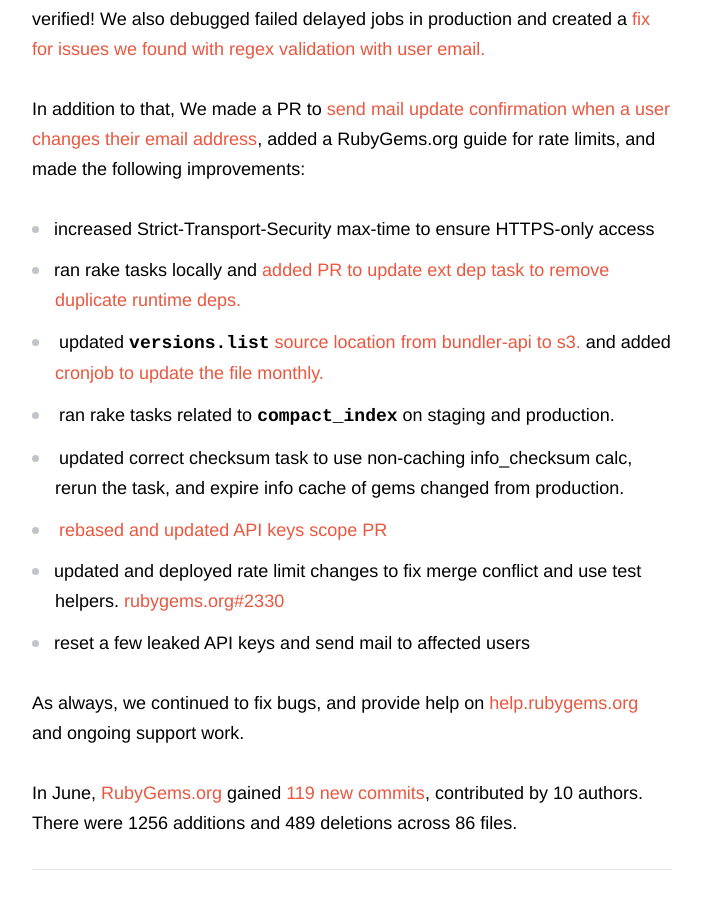
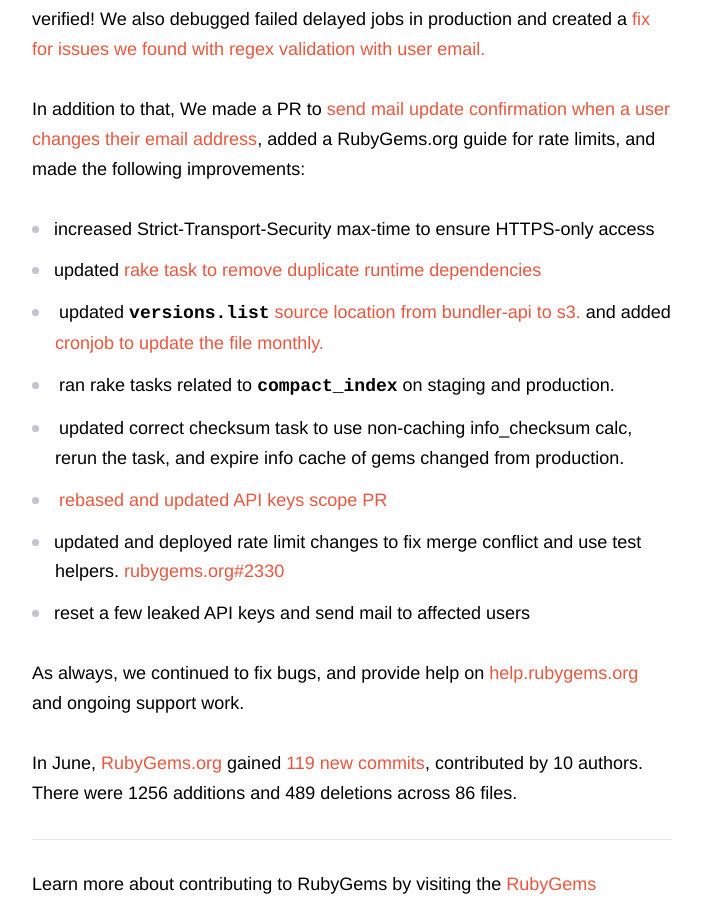
Before and after one commit to rubygems/rubygems.github.io, a Jekyll site: the page built from _posts/2020-07-15-june-rubygems-update.md, in a window 1280 px wide and 900 px high, scrolled down 1693 px. Shown: the whole window, without its empty margins (438-1139 px from the left). Built offline with Jekyll 4.4.1, drawn with Linux system fonts in a browser that asks for light colours; comment, search, counter and statistics services are not loaded.

Commit message:
Update _posts/2020-07-15-june-rubygems-update.md
Co-authored-by: Aditya Prakash <aditya.prakash132@gmail.com>

```diff
--- a/_posts/2020-07-15-june-rubygems-update.md
+++ b/_posts/2020-07-15-june-rubygems-update.md
@@ -32,7 +32,7 @@
 In addition to that, We made a PR to [send mail update confirmation when a user changes their email address](https://github.com/rubygems/rubygems.org/pull/2392),  added a RubyGems.org guide for rate limits, and made the following improvements:
 
 + increased Strict-Transport-Security max-time to ensure HTTPS-only access
-- ran rake tasks locally and [added PR to update ext dep task to remove duplicate runtime deps.](https://github.com/rubygems/rubygems.org/pull/2382)
+- updated [rake task to remove duplicate runtime dependencies](https://github.com/rubygems/rubygems.org/pull/2382)
 - updated `versions.list` [source location from bundler-api to s3.](https://github.com/rubygems/rubygems.org/pull/2380) and added [cronjob to update the file monthly.](https://github.com/rubygems/rubygems.org/pull/2403)
 
 - ran rake tasks related to `compact_index` on staging and production.
```
